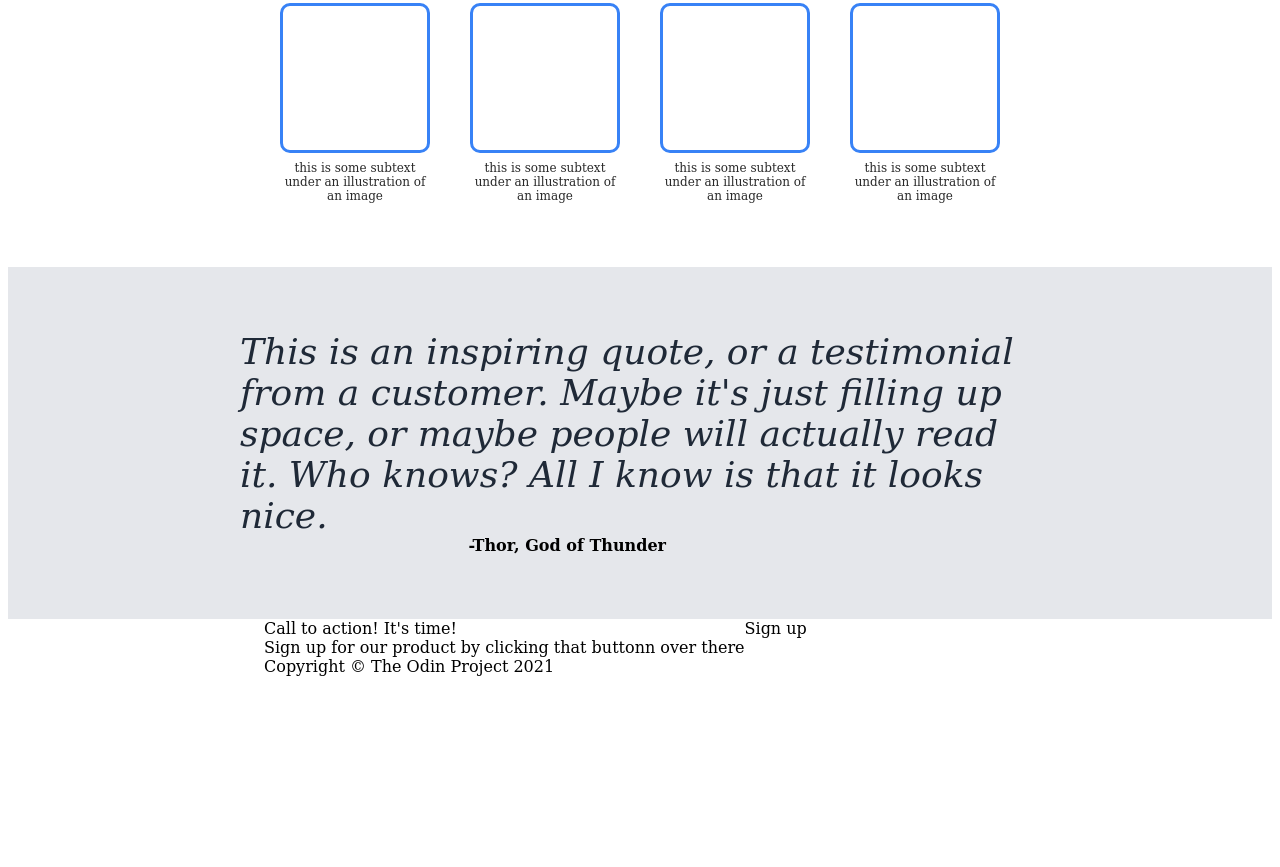
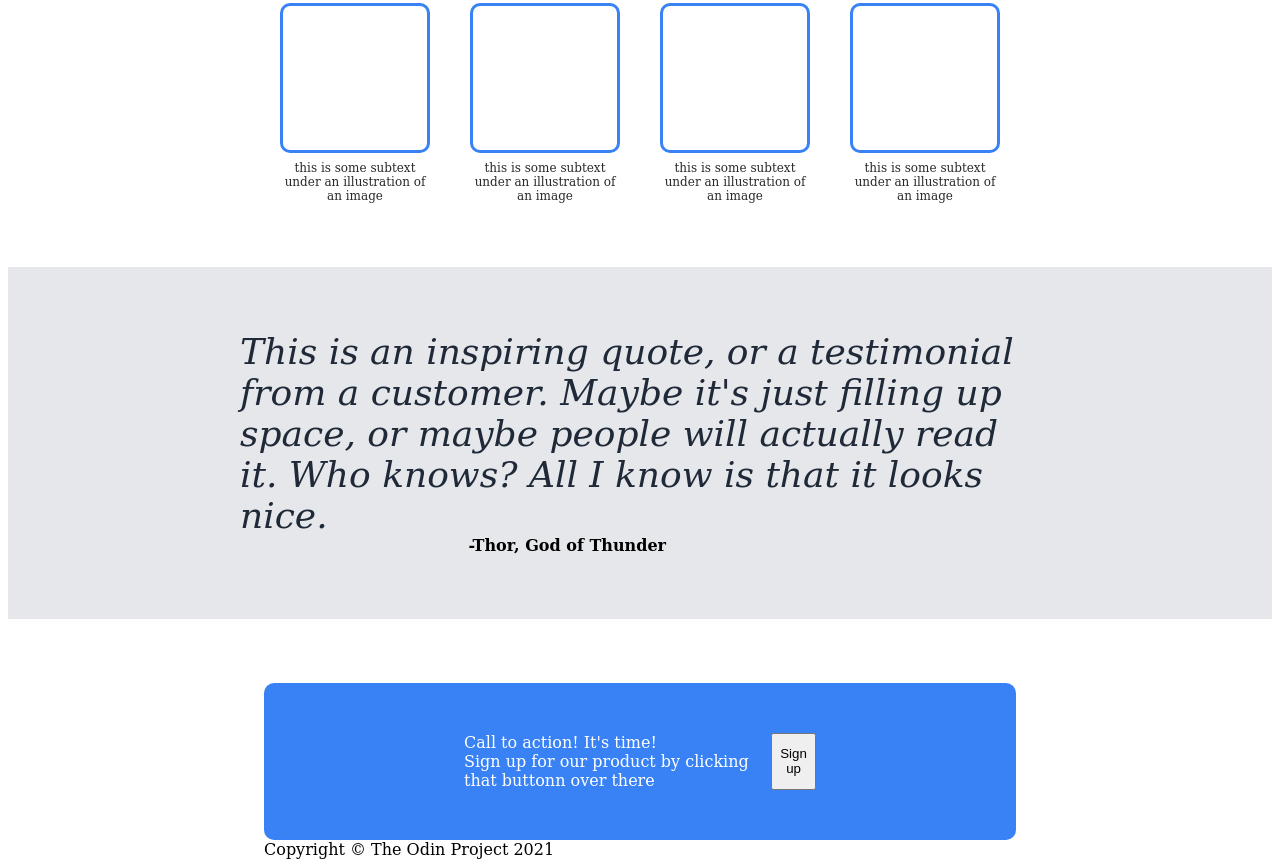
Before and after one commit to richard-mccormick/odin-landing-page, a plain HTML site: page index.html in a window 1280 px wide. Shown: the part 978-1845 px from the top of the page. Before the commit the page ends 1662 px from the top, so only its background shows below. Drawn offline with Linux system fonts and the light colour scheme.

Commit message:
Start formatting for call to action section

```diff
--- a/index.html
+++ b/index.html
@@ -69,12 +69,12 @@
 
     <div class="four">
         <div class="four-left">
-            <div>Call to action! It's time!</div>
+            <div class="call">Call to action! It's time!</div>
             <div>Sign up for our product by clicking that buttonn over there</div>
         </div>
 
 
-        <div class="four-right">Sign up</div>
+        <button class="four-right">Sign up</button>
     </div>
 
 
--- a/style.css
+++ b/style.css
@@ -152,6 +152,7 @@ ul  {
     flex-direction: column;
     padding-top: 64px;
     padding-bottom: 64px;
+    margin-bottom: 64px;
     background-color: #E5E7EB;
     align-items: center;
 }
@@ -172,6 +173,11 @@ ul  {
 
 .four {
     display: flex;
+    justify-content: space-between;
     margin-left: 256px;
-
+    margin-right: 256px;
+    padding: 50px 200px;
+    background-color: #3882F6;
+    color: white;
+    border-radius: 10px;
 }
```
